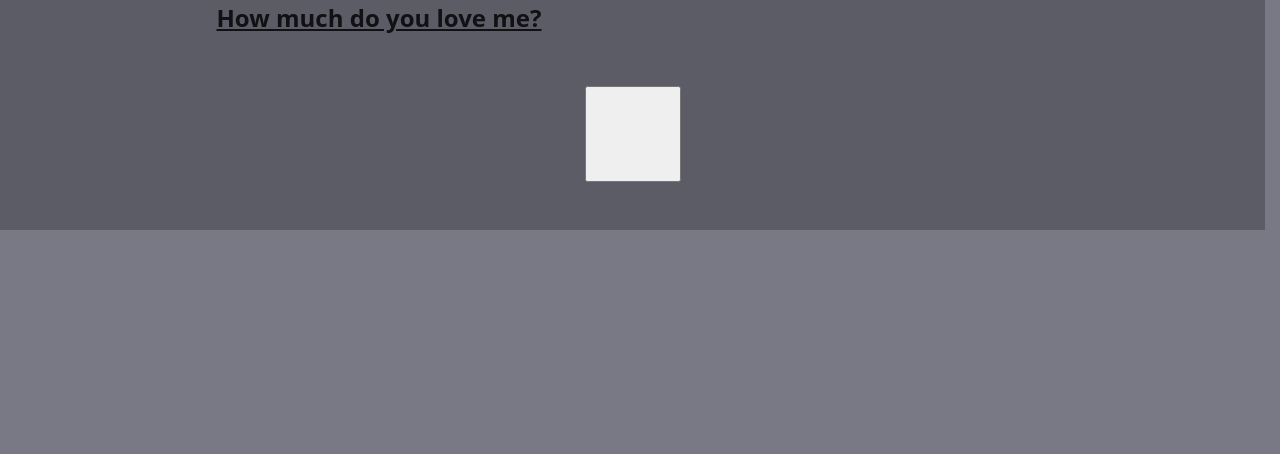
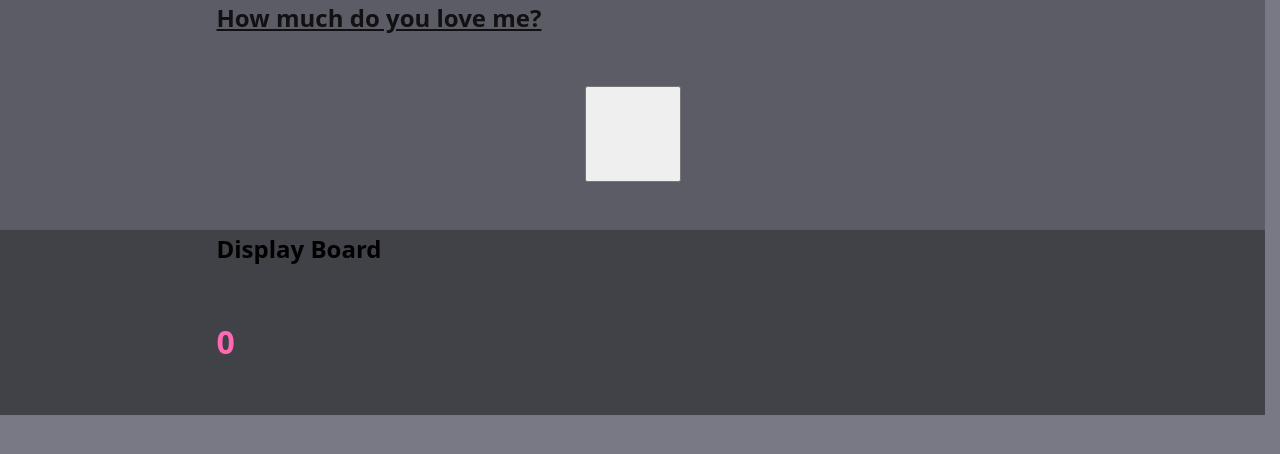
Before and after one commit to mcclellangg/tap_report, a Flask app: page / in a window 1280 px wide. Shown: the part 151-605 px from the top of the page. Run offline with Flask 3, Linux system fonts and the light colour scheme.

Commit message:
update script.js to display incrementing click counts; add display_board;

```diff
--- a/static/script.js
+++ b/static/script.js
@@ -1,7 +1,17 @@
 /* static/script.js */
 
-function tapCounter() {
-  console.log("Hello from script.js!");
+// GLOBALS
+let counter = 0;
+
+// FUNCTIONS
+function updateCount(c) {
+  const display = document.getElementById("countDisplay");
+  display.textContent = c;
 }
 
-tapCounter();
+function tapCounter() {
+  counter++;
+  const message = `Total clicks: ${counter}`;
+  console.log("Click event occurred, " + message);
+  updateCount(counter);
+}
--- /dev/null
+++ b/templates/components/display_count.html
@@ -0,0 +1,13 @@
+<!-- components/display_count.html -->
+<style>
+  .board {
+    color: hotpink;
+    font-size: 32px;
+    font-weight: 700;
+  }
+</style>
+
+<div class="content" style="background-color: var(--n700)">
+  <h2>Display Board</h2>
+  <p id="countDisplay" class="board">0</p>
+</div>
--- a/templates/components/tap_me.html
+++ b/templates/components/tap_me.html
@@ -14,5 +14,5 @@
 
 <div class="content" style="background-color: var(--n600)">
   <h2 class="tap-prompt">How much do you love me?</h2>
-  <button class="big-tap"></button>
+  <button onclick="tapCounter()" id="bigButton" class="big-tap"></button>
 </div>
--- a/templates/index.html
+++ b/templates/index.html
@@ -24,5 +24,6 @@
   <body style="background-color: var(--n500);">
     {% include 'components/header.html' %}
     {% include 'components/tap_me.html' %}
+    {% include 'components/display_count.html' %}
   </body>
 </html>
```
